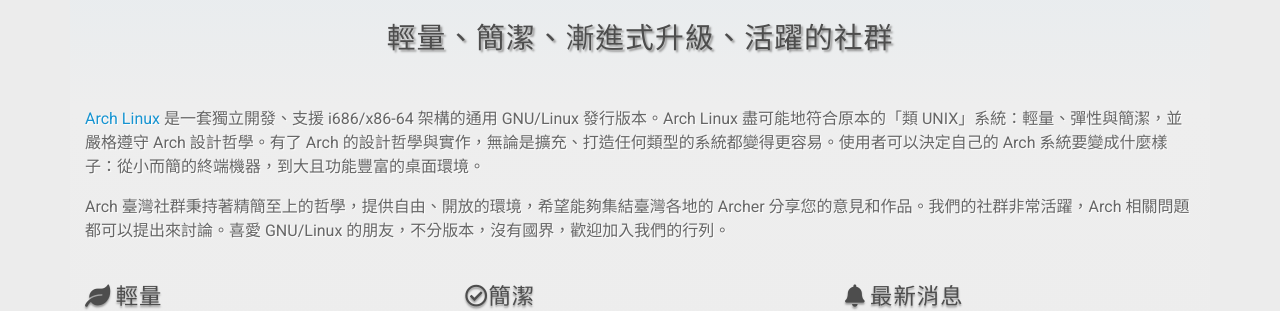
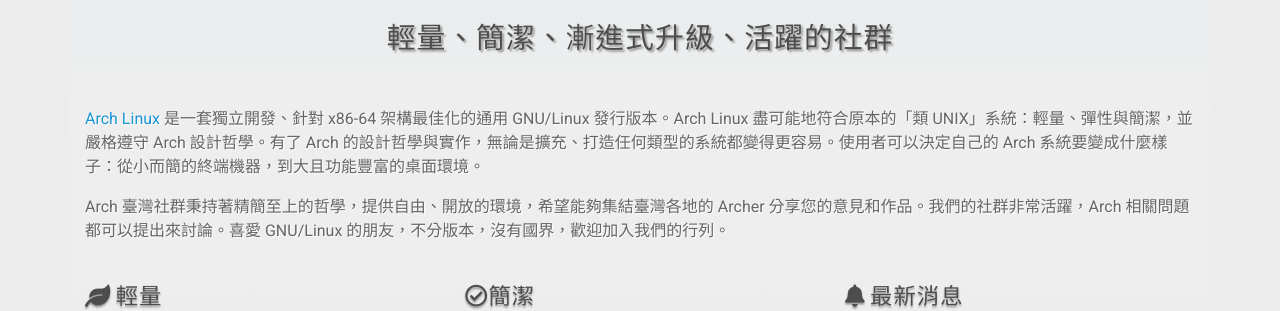
Before and after one commit to linux-taiwan/arch.linux.org.tw, a Jekyll site: the page built from index.html, in a window 1280 px wide. Shown: the part 442-753 px from the top of the page. Built offline with Jekyll 4.4.1, drawn with Linux system fonts in a browser that asks for light colours; nearby versions of some CDN libraries.

Commit message:
Arch 已經不支援 i686 了
Signed-off-by: Huei-Horng Yo <hiroshi@ghostsinthelab.org>

```diff
--- a/index.html
+++ b/index.html
@@ -10,7 +10,7 @@
       <h2 class="slogan">輕量、簡潔、漸進式升級、活躍的社群</h2>
     </div>
     <div class="col-md-12 briefing">
-      <p><a href="https://www.archlinux.org/">Arch Linux</a> 是一套獨立開發、支援 i686/x86-64 架構的通用 GNU/Linux 發行版本。Arch Linux 盡可能地符合原本的「類 UNIX」系統：輕量、彈性與簡潔，並嚴格遵守 Arch 設計哲學。有了 Arch 的設計哲學與實作，無論是擴充、打造任何類型的系統都變得更容易。使用者可以決定自己的 Arch 系統要變成什麼樣子：從小而簡的終端機器，到大且功能豐富的桌面環境。</p>
+      <p><a href="https://www.archlinux.org/">Arch Linux</a> 是一套獨立開發、針對 x86-64 架構最佳化的通用 GNU/Linux 發行版本。Arch Linux 盡可能地符合原本的「類 UNIX」系統：輕量、彈性與簡潔，並嚴格遵守 Arch 設計哲學。有了 Arch 的設計哲學與實作，無論是擴充、打造任何類型的系統都變得更容易。使用者可以決定自己的 Arch 系統要變成什麼樣子：從小而簡的終端機器，到大且功能豐富的桌面環境。</p>
       <p>Arch 臺灣社群秉持著精簡至上的哲學，提供自由、開放的環境，希望能夠集結臺灣各地的 Archer 分享您的意見和作品。我們的社群非常活躍，Arch 相關問題都可以提出來討論。喜愛 GNU/Linux 的朋友，不分版本，沒有國界，歡迎加入我們的行列。</p>
     </div>
   </div>
```
